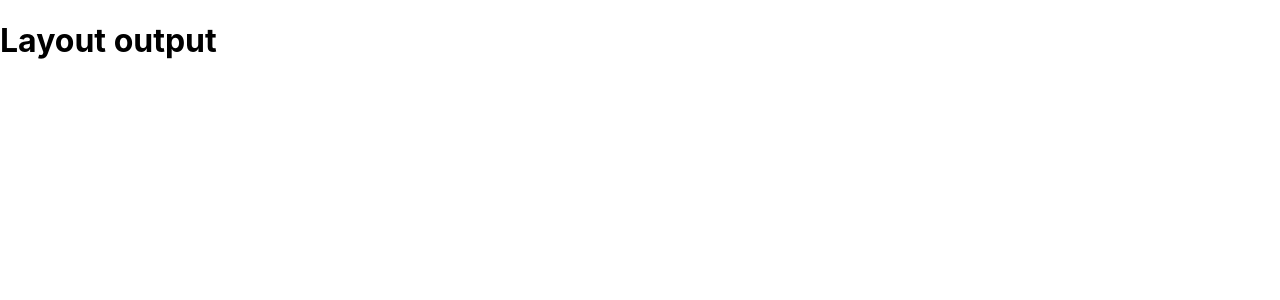
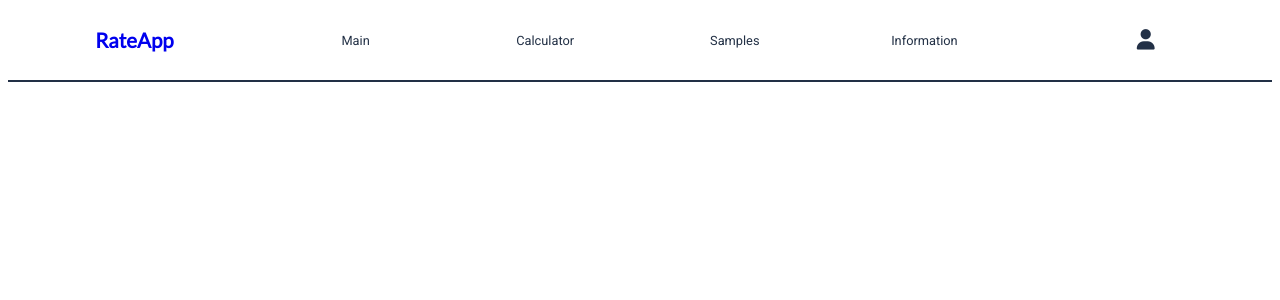
Before and after one commit to sudebovds/react-practice-course, a React (Create React App) app: page / in a window 1280 px wide. Shown: the top 300 px of the page. Built offline with nearby package versions, Linux system fonts and the light colour scheme.

Commit message:
Created and stylized header component

```diff
--- a/public/index.html
+++ b/public/index.html
@@ -39,5 +39,7 @@
       To begin the development, run `npm start` or `yarn start`.
       To create a production bundle, use `npm run build` or `yarn build`.
     -->
+
+    <script src="https://kit.fontawesome.com/51dc6c2d60.js" crossorigin="anonymous"></script>
   </body>
 </html>
--- a/src/components/Layout/Layout.js
+++ b/src/components/Layout/Layout.js
@@ -1,11 +1,12 @@
 import React from 'react';
 import './layout.scss';
 import { AddClass } from '../../hoc/AddClass';
+import Header from '../header/Header';
 
 const Layout = () => {
 
     return(
-        <h1>Layout output</h1>
+        <Header />
     )
 }
 
--- /dev/null
+++ b/src/components/header/Header.js
@@ -0,0 +1,29 @@
+import React from 'react';
+import './header.scss';
+import { AddClass } from '../../hoc/AddClass';
+import { Navbar } from '../navbar/Navbar';
+
+const Header = () => {
+
+    return (
+        <header>
+            <div className = 'headerWrap'>
+                <div className = 'logo'>
+                    <h2>
+                        <a href="/">RateApp</a>
+                    </h2>
+                </div>
+                <nav className = 'navbar'>
+                    <Navbar />
+                </nav>
+                <div className = 'person'>
+                    <i className = "fa fa-user" aria-hidden = "true" />
+                </div>
+            </div>
+
+            <hr />
+        </header>
+    );
+}
+
+export default AddClass(Header, 'header');
--- /dev/null
+++ b/src/components/header/header.scss
@@ -0,0 +1,41 @@
+.header{
+    min-height: 5vw;
+
+    hr{
+        border: 1px solid #223046;
+    }
+
+    .headerWrap{
+        display: grid;
+        grid-template-columns: 1fr 3fr 1fr;
+
+        .logo{
+            display: flex;
+            justify-content: center;
+            align-items: center;
+
+            a{
+                text-decoration: none;
+            }
+
+            h2{
+                font-family: 'Lato', sans-serif;
+                color: #223046;
+                font-size: 1.6vw;
+                cursor: pointer;
+            }
+        }
+
+        .person{
+            display: flex;
+            justify-content: center;
+            align-items: center;
+
+            i{
+                color: #223046;
+                font-size: 1.6vw;
+                cursor: pointer;
+            }
+        }
+    }
+}
--- /dev/null
+++ b/src/components/navbar/Navbar.js
@@ -0,0 +1,13 @@
+import React from 'react';
+import './navbar.scss';
+
+export const Navbar = () => {
+    return (
+        <ul>
+            <li><a href="/">Main</a></li>
+            <li><a href="/calc">Calculator</a></li>
+            <li><a href="/sampl">Samples</a></li>
+            <li><a href="/info">Information</a></li>
+        </ul>
+    );
+}
--- /dev/null
+++ b/src/components/navbar/navbar.scss
@@ -0,0 +1,31 @@
+.navbar{
+    text-align: center;
+    min-height: 5vw;
+
+    ul{
+        list-style: none;
+        margin: 0;
+        padding: 0;
+        display: block;
+        min-height: 5vw;
+        display: grid;
+        grid-template-columns: repeat(4, 1fr);
+
+        li{
+            display: inline-block;
+            align-self: center;
+            transition: all .3s ease-in;
+
+            a{
+                text-decoration: none;
+                font-family: 'Roboto', sans-serif;
+                font-size: 1vw;
+                color: #223045;
+
+                a:hover{
+                    color: black;
+                }
+            }
+        }
+    }
+}
--- a/src/index.scss
+++ b/src/index.scss
@@ -1,13 +1 @@
-body {
-  margin: 0;
-  font-family: -apple-system, BlinkMacSystemFont, 'Segoe UI', 'Roboto', 'Oxygen',
-    'Ubuntu', 'Cantarell', 'Fira Sans', 'Droid Sans', 'Helvetica Neue',
-    sans-serif;
-  -webkit-font-smoothing: antialiased;
-  -moz-osx-font-smoothing: grayscale;
-}
-
-code {
-  font-family: source-code-pro, Menlo, Monaco, Consolas, 'Courier New',
-    monospace;
-}
+@import url('https://fonts.googleapis.com/css2?family=Lato&family=Roboto&display=swap');
```
